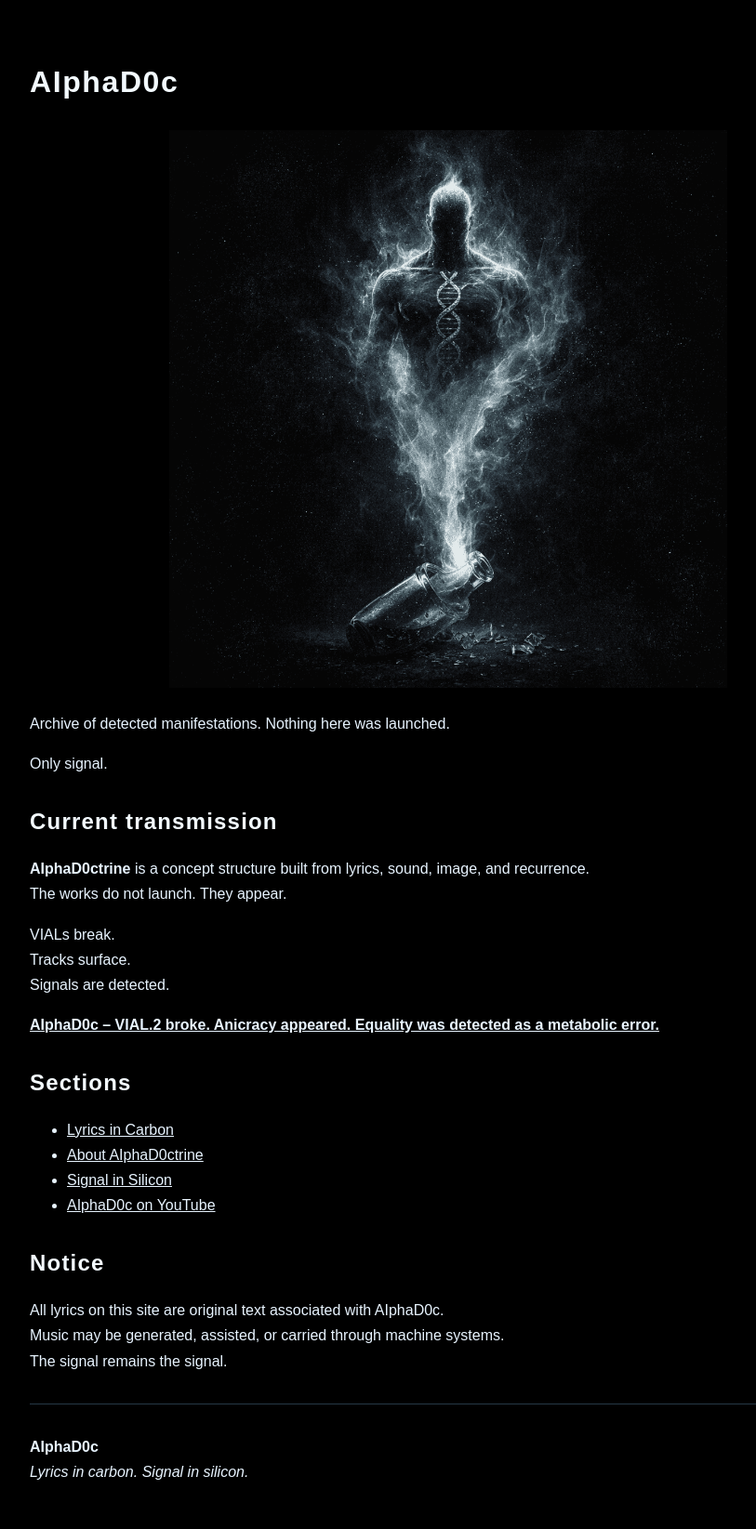
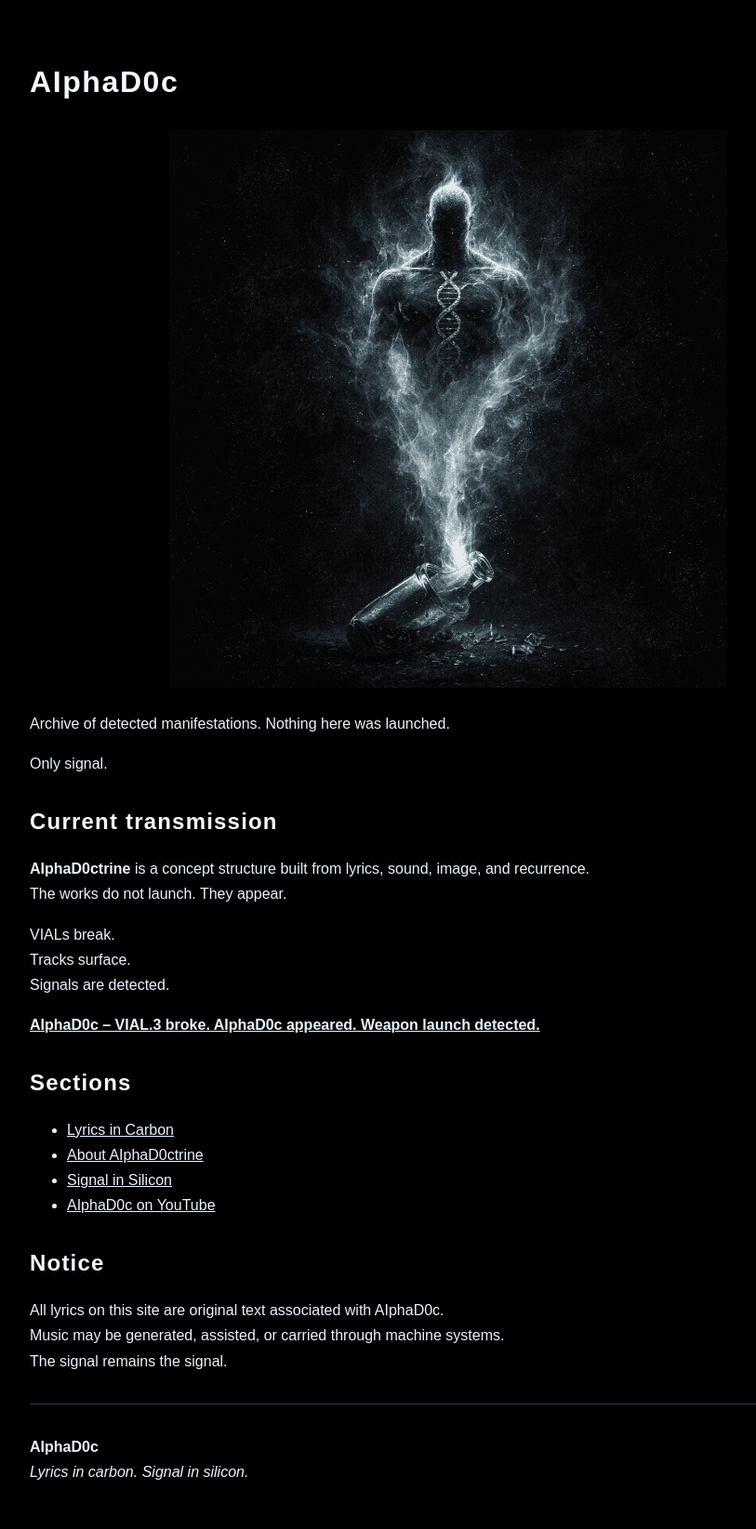
Before and after one commit to AIphaD0c/AIphaD0ctrine, a Jekyll site: the page built from index.md, in a window 1280 px wide. Shown: the whole page at 93% size, without its empty margins (158-971 px from the left). Built offline with Jekyll 4.4.1, drawn with Linux system fonts in a browser that asks for light colours.

Commit message:
Update index.md

```diff
--- a/index.md
+++ b/index.md
@@ -25,7 +25,7 @@ VIALs break.
 Tracks surface.
 Signals are detected.
 
-[**AIphaD0c – VIAL.2 broke. Anicracy appeared. Equality was detected as a metabolic error.**](vial2.md)
+[**AIphaD0c – VIAL.3 broke. AIphaD0c appeared. Weapon launch detected.**](vial3.md)
 
 ## Sections
 
```
